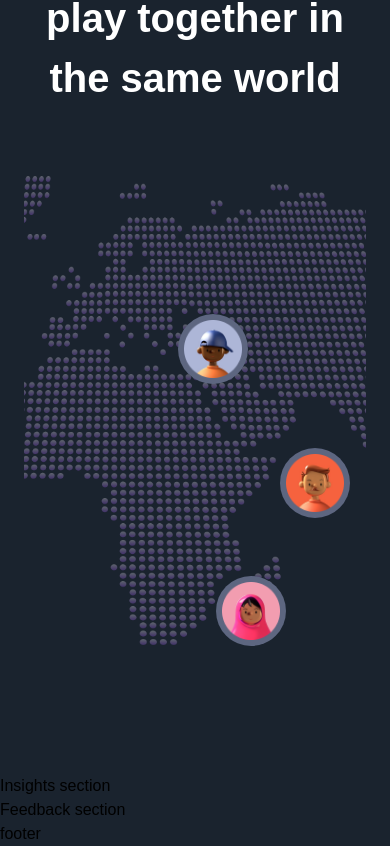
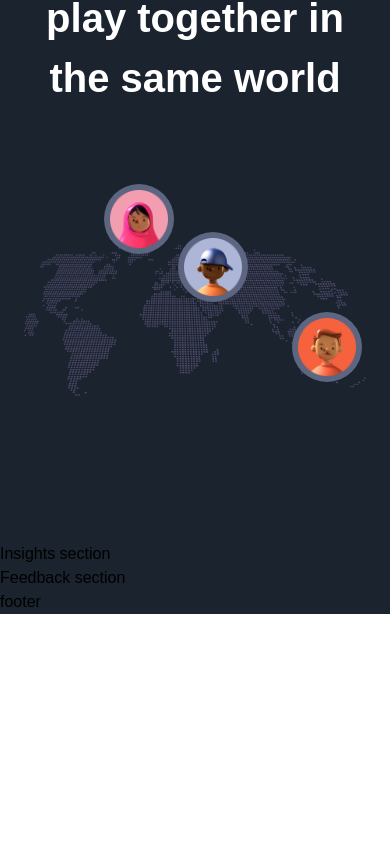
Before and after one commit to alvarobianor/multiversus-clone, a Next.js app: page / in a window 390 px wide. Shown: the part 4318-5164 px from the top of the page. After the commit the page ends 4932 px from the top, so only its background shows below. Built offline with nearby package versions, Linux system fonts and the light colour scheme; a web font is replaced by a local one.

Commit message:
Learning about mobile first and adding responsivite to the cards on map

```diff
--- a/sections/World.jsx
+++ b/sections/World.jsx
@@ -28,19 +28,23 @@
 
       <motion.div
         variants={fadeIn('up', 'tween', 0.3, 1)}
-        className="relative mt-[68px] flex w-full h-[550px]"
+        className="relative lg:mt-[68px] mt-[36px] flex w-full lg:h-[550px] h-[350px]"
       >
-        <img src="/map.png" alt="map" className="w-full h-full object-cover" />
+        <img
+          src="/map.png"
+          alt="map"
+          className="w-full h-full object-contain"
+        />
 
-        <div className="absolute bottom-52 left-64 w-[70px] h-[70px] p-[6px] rounded-full bg-[#5D6680]">
+        <div className="absolute bottom-28 md:bottom-20 right-1 md:right-20 w-[70px] h-[70px] p-[6px] rounded-full bg-[#5D6680]">
           <img src="people-01.png" alt="people" className="w-full h-full" />
         </div>
 
-        <div className="absolute bottom-20 right-20 w-[70px] h-[70px] p-[6px] rounded-full bg-[#5D6680]">
+        <div className="absolute top-10 left-20 w-[70px] h-[70px] p-[6px] rounded-full bg-[#5D6680]">
           <img src="/people-02.png" alt="people" className="w-full h-full" />
         </div>
 
-        <div className="absolute top-1/4 left-[45%] w-[70px] h-[70px] p-[6px] rounded-full bg-[#5D6680]">
+        <div className="absolute top-1/4 md:top-1/2 left-[45%] w-[70px] h-[70px] p-[6px] rounded-full bg-[#5D6680]">
           <img src="people-03.png" alt="people" className="w-full h-full" />
         </div>
       </motion.div>
```
